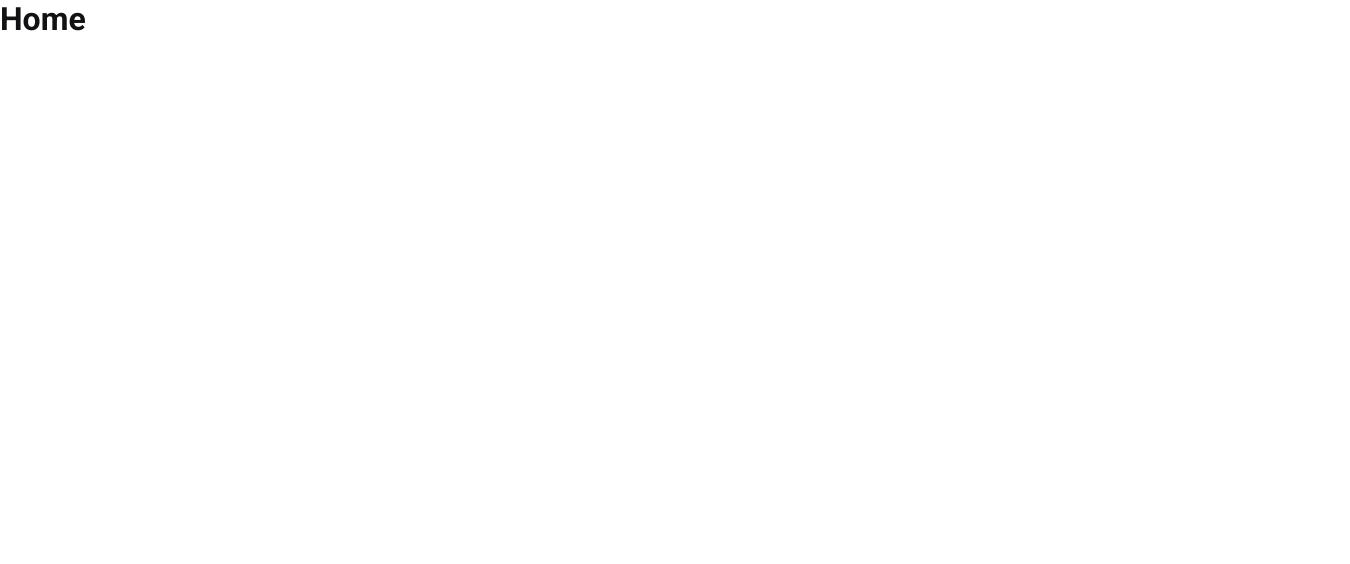
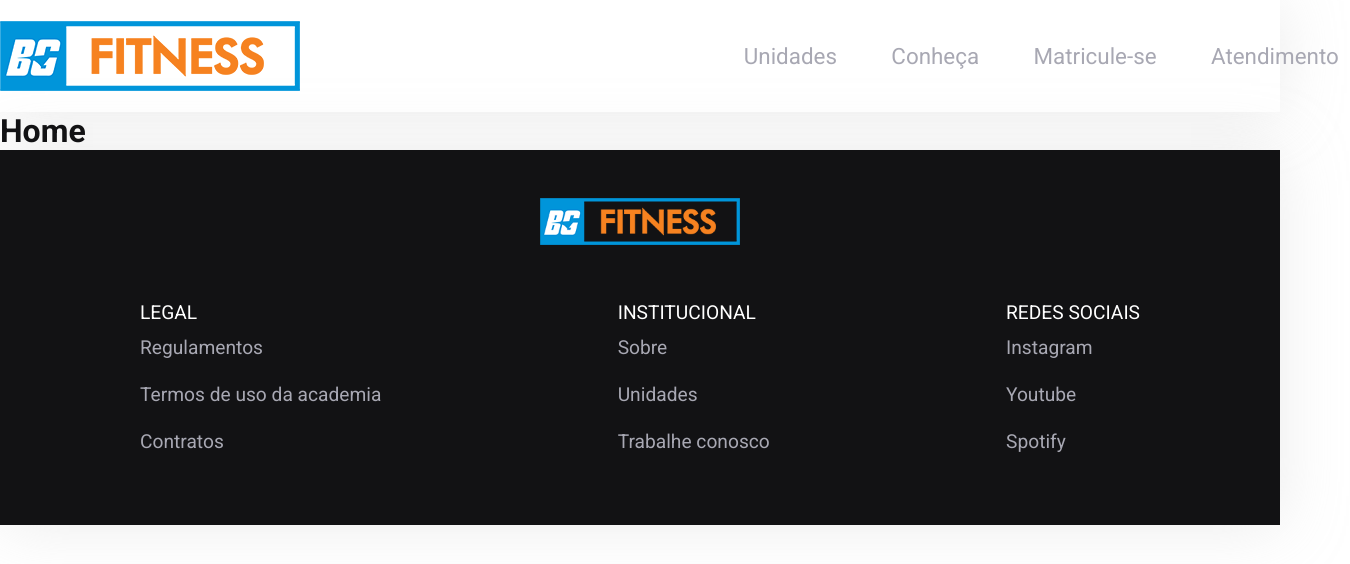
Before and after one commit to felipemrvieira/bg-fitness, a Next.js app: page / in a window 1280 px wide. Shown: the top 564 px of the page, 1350 px wide, since content can reach past the window. Built offline with nearby package versions, Linux system fonts and the light colour scheme.

Commit message:
Create header and footer components

```diff
--- a/pages/_app.tsx
+++ /dev/null
@@ -1,8 +0,0 @@
-import { AppProps } from "next/app";
-import "../styles/globals.scss";
-
-function MyApp({ Component, pageProps }: AppProps) {
-  return <Component {...pageProps} />;
-}
-
-export default MyApp;
--- /dev/null
+++ b/src/components/Footer/footer.module.scss
@@ -0,0 +1,47 @@
+.footerContainer {
+  box-shadow: rgb(199 199 199 / 34%) 1px 1px 60px 0px;
+  padding: 3rem 0;
+  background: var(--gray-900);
+  display: flex;
+  align-items: center;
+}
+.footerContent {
+  width: 1000px;
+
+  margin: 0 auto;
+  display: flex;
+  flex-direction: column;
+  justify-content: space-between;
+  align-items: center;
+
+  img {
+    width: 200px;
+    margin-bottom: 3.5rem;
+  }
+
+  nav {
+    display: flex;
+    flex-direction: row;
+    justify-content: space-between;
+    width: 100%;
+    .navItem {
+      font-size: 1.2em;
+      .navLabel {
+        color: var(--white);
+        margin-bottom: 12px;
+        text-transform: uppercase;
+      }
+    }
+    a {
+      display: flex;
+      flex-direction: column;
+      // font-size: 1rem;
+      color: var(--gray-300);
+      transition: color 0.2s;
+      margin-bottom: 1.5rem;
+      &:hover {
+        color: var(--white);
+      }
+    }
+  }
+}
--- /dev/null
+++ b/src/components/Footer/index.tsx
@@ -0,0 +1,36 @@
+import React from "react";
+import Link from "next/link";
+
+import footer from "./footer.module.scss";
+
+const Footer: React.FC = () => {
+  return (
+    <footer className={footer.footerContainer}>
+      <div className={footer.footerContent}>
+        <img src="/images/logo.png" alt="Logo BG Fitness" />
+        <nav>
+          <div className={footer.navItem}>
+            <div className={footer.navLabel}>Legal</div>
+            <a>Regulamentos</a>
+            <a>Termos de uso da academia</a>
+            <a>Contratos</a>
+          </div>
+          <div className={footer.navItem}>
+            <div className={footer.navLabel}>Institucional</div>
+            <a>Sobre</a>
+            <a>Unidades</a>
+            <a>Trabalhe conosco</a>
+          </div>
+          <div className={footer.navItem}>
+            <div className={footer.navLabel}>Redes Sociais</div>
+            <a>Instagram</a>
+            <a>Youtube</a>
+            <a>Spotify</a>
+          </div>
+        </nav>
+      </div>
+    </footer>
+  );
+};
+
+export default Footer;
--- /dev/null
+++ b/src/components/Header/header.module.scss
@@ -0,0 +1,36 @@
+.headerContainer {
+  height: 7rem;
+  box-shadow: rgb(199 199 199 / 34%) 1px 1px 60px 0px;
+  padding: 0;
+}
+.headerContent {
+  width: 1350px;
+  height: 7rem;
+  margin: 0 auto;
+  display: flex;
+  flex-direction: row;
+  justify-content: space-between;
+  align-items: center;
+
+  nav {
+    height: 7rem;
+
+    a {
+      display: inline-block;
+      font-size: 1.4rem;
+      padding: 0 0.7rem;
+      height: 7rem;
+      line-height: 7rem;
+      color: var(--gray-300);
+      transition: color 0.2s;
+
+      & + a {
+        margin-left: 2rem;
+      }
+
+      &:hover {
+        color: var(--gray-900);
+      }
+    }
+  }
+}
--- /dev/null
+++ b/src/components/Header/index.tsx
@@ -0,0 +1,27 @@
+import React from "react";
+import Link from "next/link";
+
+import header from "./header.module.scss";
+
+const Header: React.FC = () => {
+  return (
+    <header className={header.headerContainer}>
+      <div className={header.headerContent}>
+        <Link href="/">
+          <img src="/images/logo.png" alt="Logo BG Fitness" />
+        </Link>{" "}
+        <nav>
+          <Link href="/unidades">
+            <a>Unidades</a>
+          </Link>
+
+          <a>Conheça</a>
+          <a>Matricule-se</a>
+          <a>Atendimento</a>
+        </nav>
+      </div>
+    </header>
+  );
+};
+
+export default Header;
--- /dev/null
+++ b/src/pages/_app.tsx
@@ -0,0 +1,16 @@
+import { AppProps } from "next/app";
+import "../../styles/globals.scss";
+import Header from "../components/Header";
+import Footer from "../components/Footer";
+
+function MyApp({ Component, pageProps }: AppProps) {
+  return (
+    <>
+      <Header />
+      <Component {...pageProps} />
+      <Footer />
+    </>
+  );
+}
+
+export default MyApp;
--- a/pages/index.tsx
+++ b/src/pages/index.tsx
@@ -1,5 +1,5 @@
 import Head from "next/head";
-import styles from "../styles/home.module.scss";
+import styles from "../../styles/home.module.scss";
 
 export default function Home() {
   return (
```
Also changed, not shown: public/images/logo.png (added), src/pages/_document.tsx (renamed from pages/_document.tsx), src/pages/api/hello.js (renamed from pages/api/hello.js), src/pages/unidades.tsx (renamed from pages/unidades.tsx).
